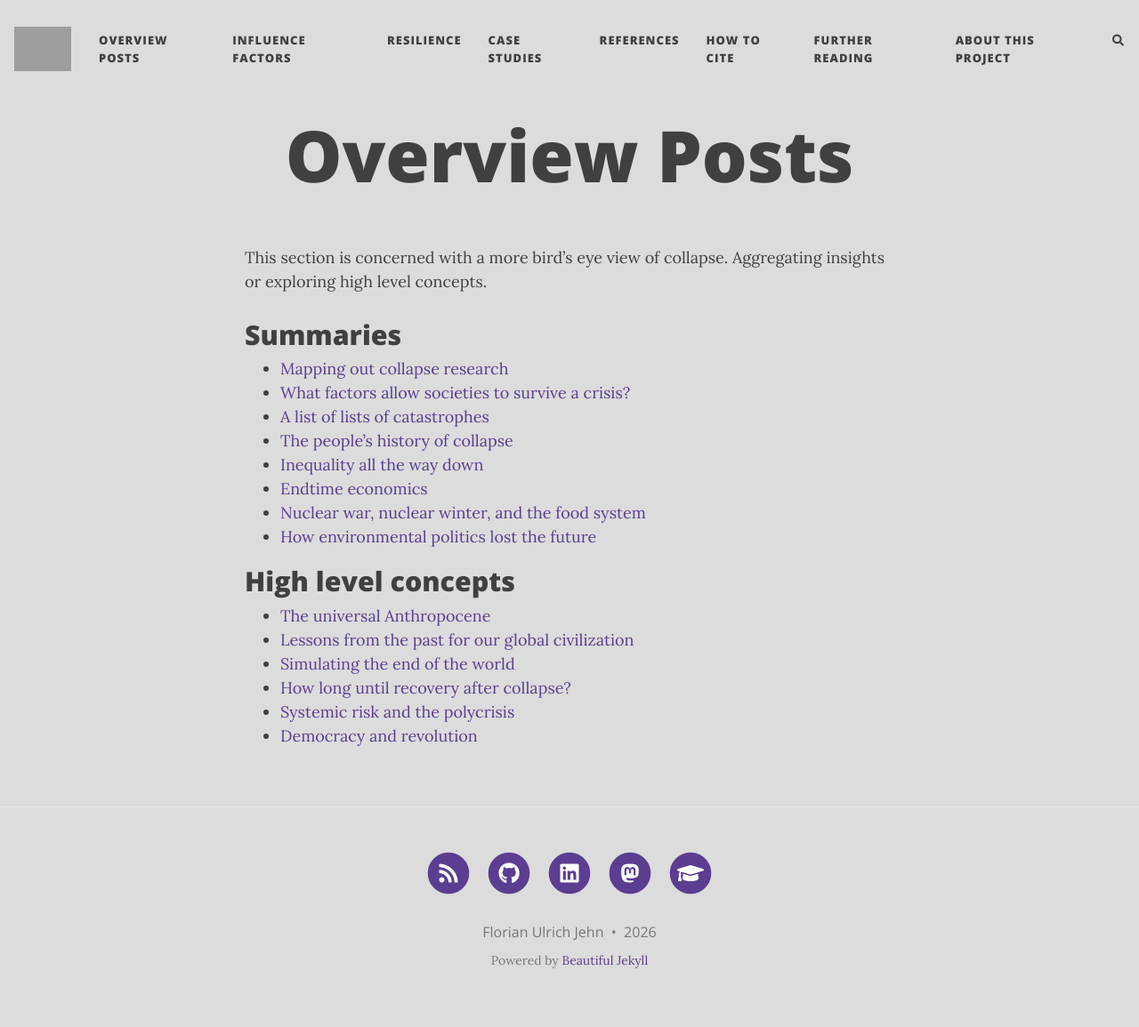
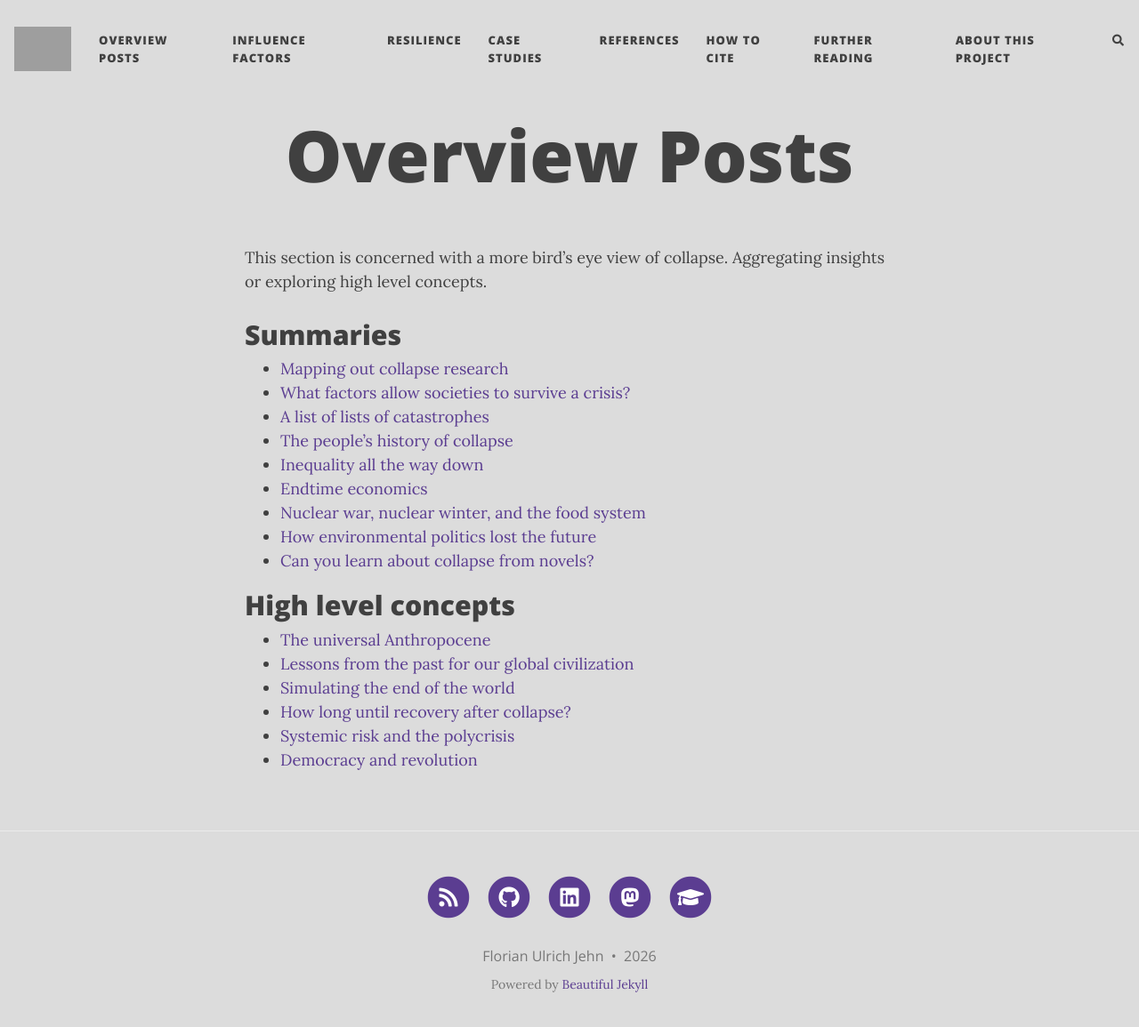
Before and after one commit to florianjehn/Societal_Collapse, a Jekyll site: the page built from overview.md, in a window 1280 px wide and 1168 px high. Shown: the top 1155 px of the window at 89% size. Built offline with Jekyll 4.4.1, drawn with Linux system fonts in a browser that asks for light colours; nearby versions of some CDN libraries; comment, search, counter and statistics services are not loaded; grey boxes are pictures that could not be loaded.

Commit message:
Update overview.md

```diff
--- a/overview.md
+++ b/overview.md
@@ -14,6 +14,7 @@ This section is concerned with a more bird's eye view of collapse. Aggregating i
 * [Endtime economics](https://florianjehn.github.io/Societal_Collapse/2026-01-07-endtime_economics/)
 * [Nuclear war, nuclear winter, and the food system](https://florianjehn.github.io/Societal_Collapse/2026-02-11-nuclear_panel/)
 * [How environmental politics lost the future](https://florianjehn.github.io/Societal_Collapse/2026-04-07-captured_futures/)
+* [Can you learn about collapse from novels?](https://florianjehn.github.io/Societal_Collapse/2026-07-10-fiction/)
 
 # High level concepts
 * [The universal Anthropocene](https://florianjehn.github.io/Societal_Collapse/2022-04-26-anthropocene/)
```
